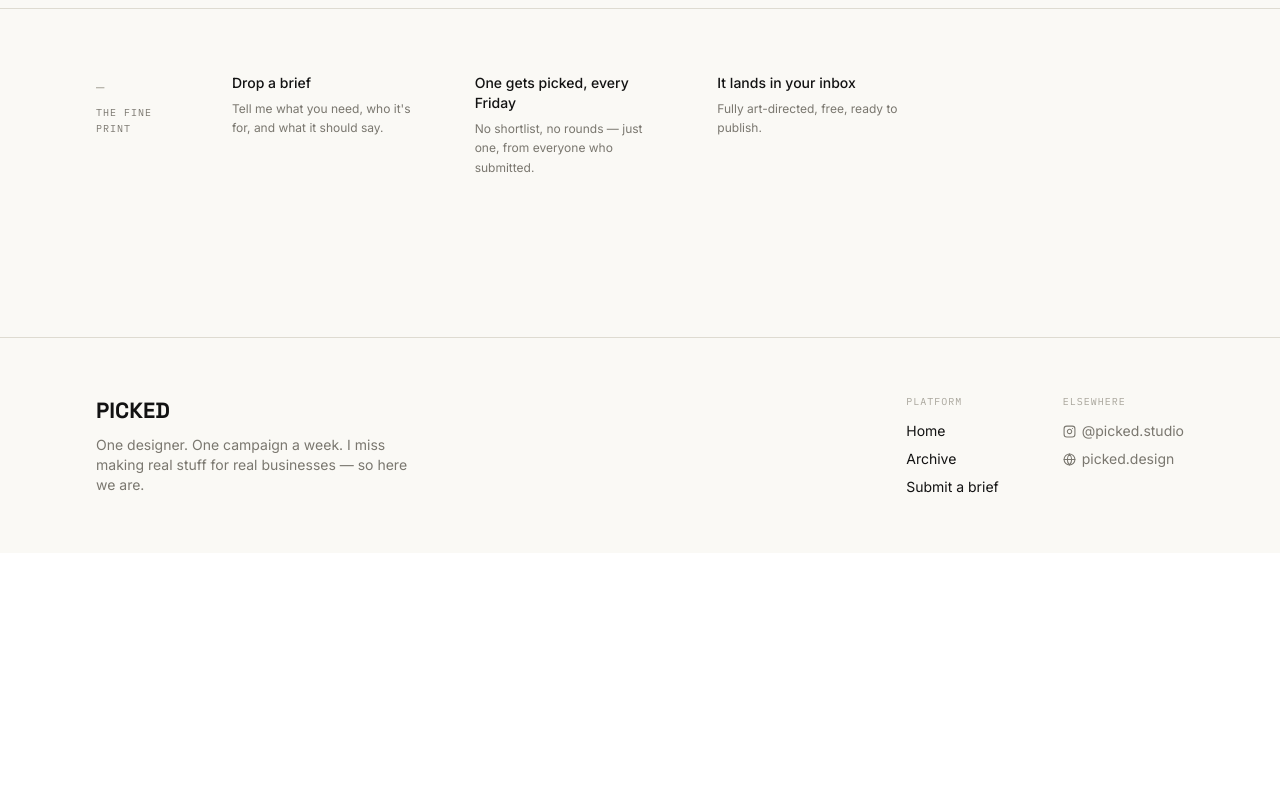
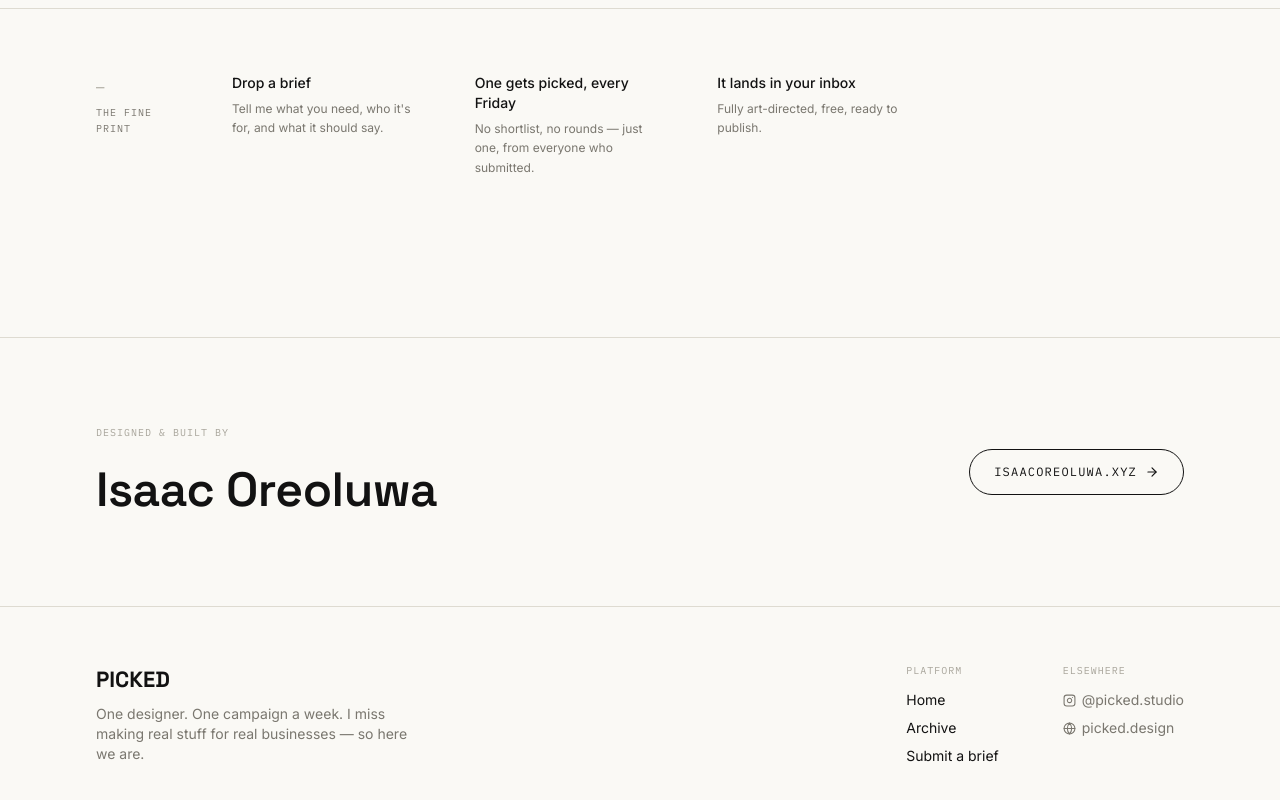
Before and after one commit to Love4reo/picked, a React (Vite) app: page / in a window 1280 px wide. Shown: the part 2345-3145 px from the top of the page. Before the commit the page ends 2898 px from the top, so only its background shows below. Built offline with nearby package versions, Linux system fonts and the light colour scheme.

Commit message:
Implement footer with creator credit and link
Added a footer section with creator credit and a link to the creator's website.

```diff
--- a/src/App.jsx
+++ b/src/App.jsx
@@ -370,6 +370,26 @@ function Nav({ go, view }) {
 function Footer({ go }) {
   return (
     <div style={{ borderTop: `1px solid ${C.line}` }} className="mt-24">
+      {/* Creator credit — its own section, not a footnote */}
+      <div style={{ borderBottom: `1px solid ${C.line}` }}>
+        <div className="w-full px-6 sm:px-10 lg:px-16 xl:px-24 py-16 sm:py-20 flex flex-col sm:flex-row sm:items-center sm:justify-between gap-8">
+          <div>
+            <span className="f-mono uppercase text-[10px] tracking-widest" style={{ color: C.faint }}>Designed &amp; built by</span>
+            <div className="f-display mt-3" style={{ fontSize: "clamp(30px,4.5vw,48px)", fontWeight: 600, color: C.ink, letterSpacing: "-0.01em" }}>
+              Isaac Oreoluwa
+            </div>
+          </div>
+          <a href="https://isaacoreoluwa.xyz" target="_blank" rel="noopener noreferrer"
+            className="group inline-flex items-center gap-2 f-mono uppercase text-xs tracking-widest px-6 py-3.5 rounded-full shrink-0 btn-press"
+            style={{ border: `1px solid ${C.ink}`, color: C.ink, transition: "background-color .25s ease, color .25s ease" }}
+            onMouseEnter={(e) => { e.currentTarget.style.backgroundColor = C.ink; e.currentTarget.style.color = C.paper; }}
+            onMouseLeave={(e) => { e.currentTarget.style.backgroundColor = "transparent"; e.currentTarget.style.color = C.ink; }}
+          >
+            isaacoreoluwa.xyz <ArrowRight size={14} className="transition-transform duration-300 group-hover:translate-x-1" />
+          </a>
+        </div>
+      </div>
+
       <div className="w-full px-6 sm:px-10 lg:px-16 xl:px-24 py-14 flex flex-col sm:flex-row justify-between gap-8">
         <div>
           <div className="f-display" style={{ fontSize: 22, fontWeight: 700, color: C.ink }}>PICKED</div>
```
